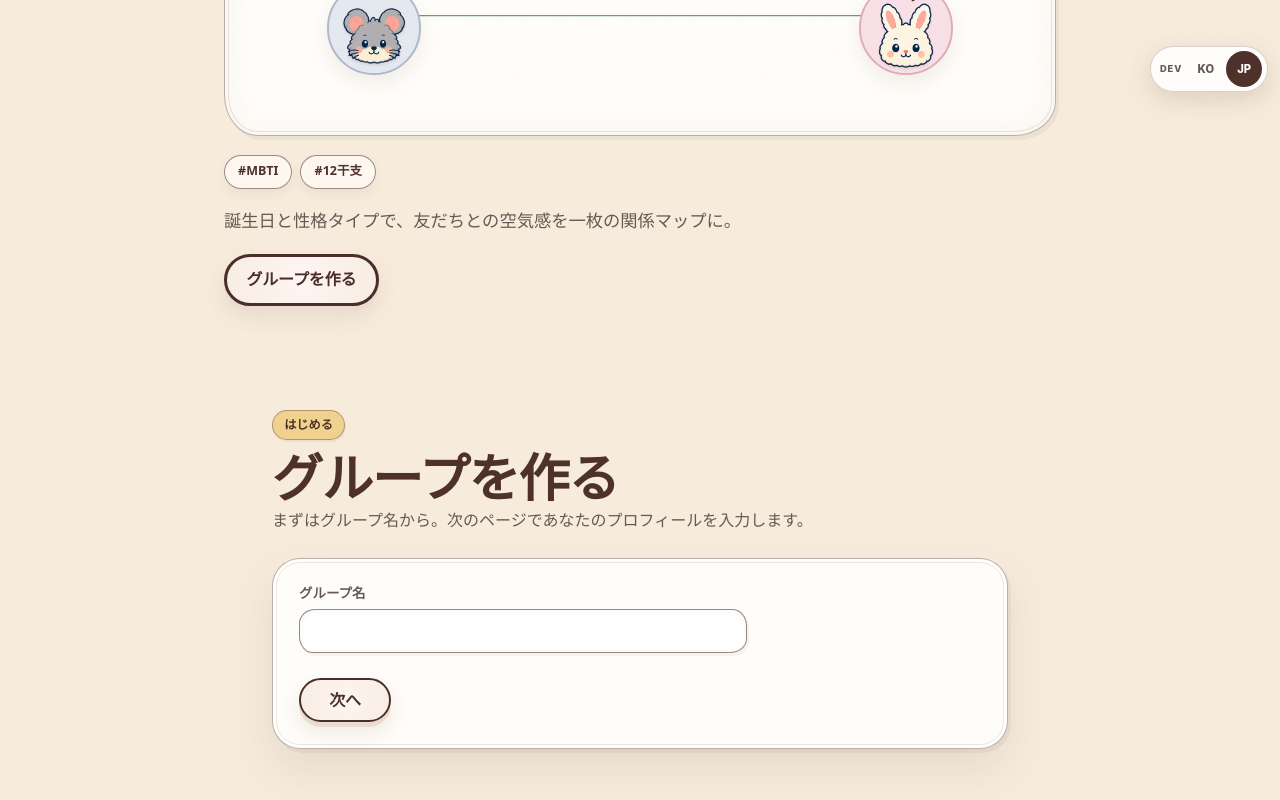
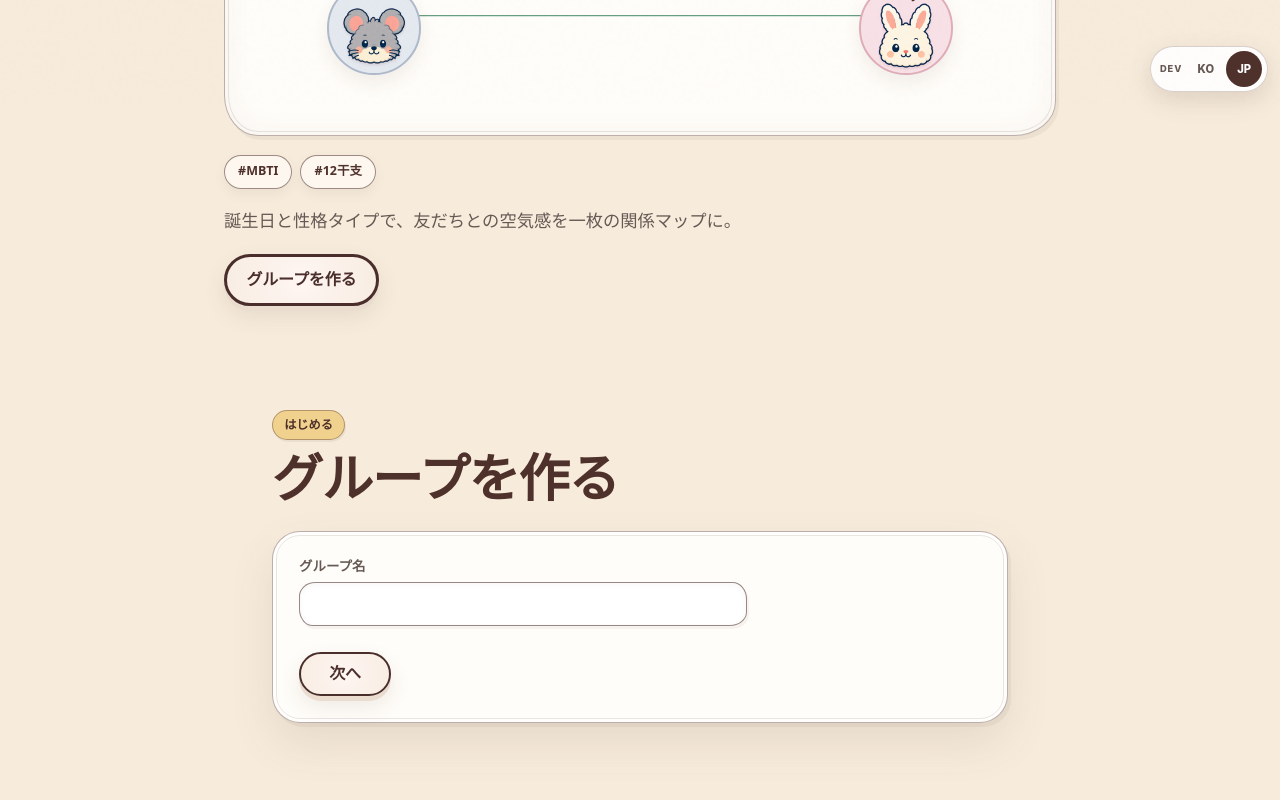
Before and after one commit to mi-hye/mofutype, a Next.js app: page / in a window 1280 px wide. Shown: the part 696-1496 px from the top of the page. Built offline with nearby package versions, Linux system fonts and the light colour scheme; no server answers.

Commit message:
style: remove redundant landing form copy

```diff
--- a/src/app/page.tsx
+++ b/src/app/page.tsx
@@ -53,7 +53,6 @@ export default function Home() {
           <span className="create-section__tape" aria-hidden="true" />
           <p className="hero__eyebrow">はじめる</p>
           <h2 id="create-title">グループを作る</h2>
-          <p>まずはグループ名から。次のページであなたのプロフィールを入力します。</p>
         </div>
         <Card variant="accent">
           <StartGroupForm />
--- a/src/components/dev-locale-toggle.tsx
+++ b/src/components/dev-locale-toggle.tsx
@@ -17,7 +17,6 @@ const KO_COPY: Readonly<Record<string, string>> = {
   "誕生日と性格タイプで、友だちとの空気感を一枚の関係マップに。": "생일과 성격 유형으로 친구들과의 분위기를 한 장의 관계 지도로.",
   "グループを作る": "그룹 만들기",
   "はじめる": "시작하기",
-  "まずはグループ名から。次のページであなたのプロフィールを入力します。": "먼저 그룹 이름을 정하고, 다음 페이지에서 내 프로필을 입력해요.",
   "MofuTypeでできること": "MofuType에서 할 수 있는 것",
   "わたしを知る": "나를 알아보기",
   "生年月日とMBTIから、あなたらしい動物タイプを見つけます。": "생년월일과 MBTI로 나다운 동물 유형을 찾아요.",
```
Also changed, not shown: 1 other file (tests, documents, lock files or other folders).
